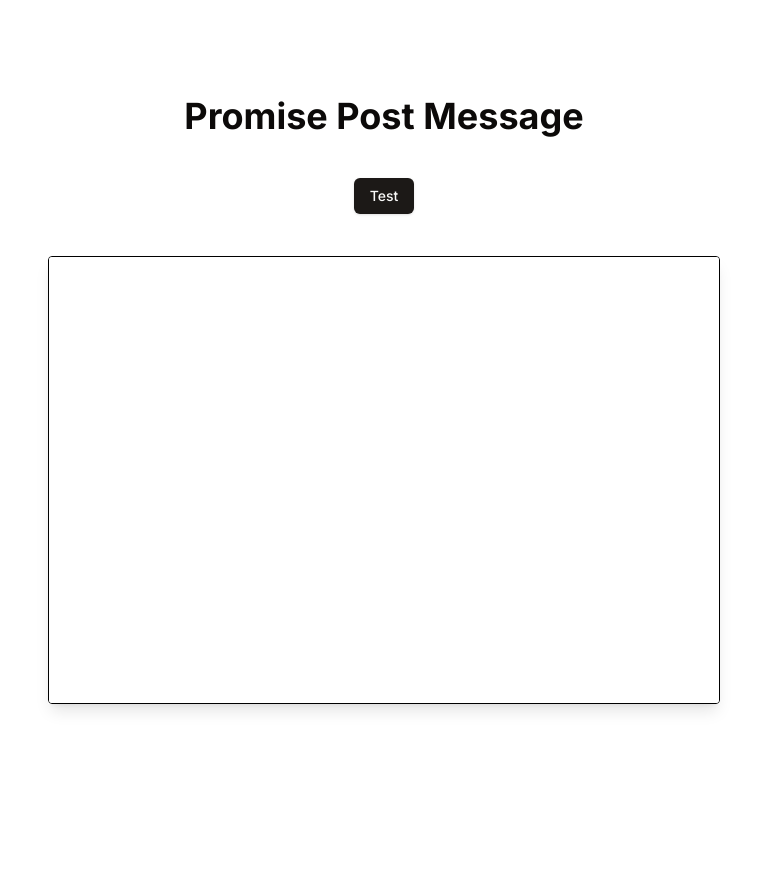
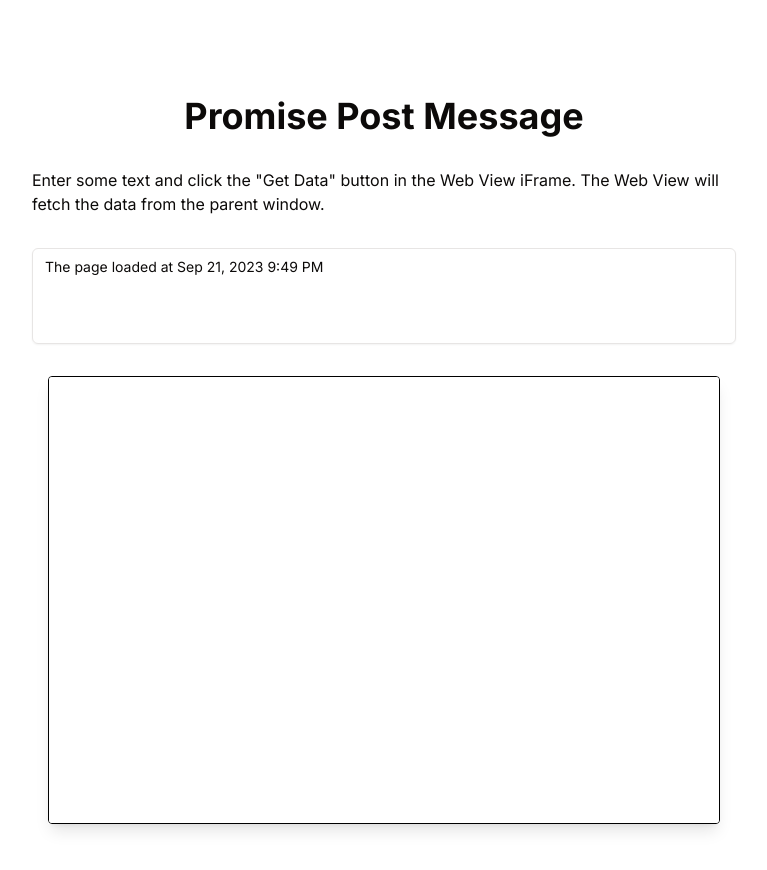
Before and after one commit to khou22/async-post-message, a Next.js app: page / in a window 1280 px wide. Shown: the top 870 px of the page, without its empty margins (256-1023 px from the left). Before the commit the page ends 800 px from the top, so only its background shows below. Built offline with nearby package versions, Linux system fonts and the light colour scheme.

Commit message:
Setting up homepage text area

```diff
--- a/package.json
+++ b/package.json
@@ -20,6 +20,8 @@
     "clsx": "^2.0.0",
     "eslint": "8.49.0",
     "eslint-config-next": "13.5.2",
+    "lucide-react": "^0.279.0",
+    "moment": "^2.29.4",
     "next": "13.5.2",
     "postcss": "8.4.30",
     "react": "18.2.0",
--- a/src/app/page.tsx
+++ b/src/app/page.tsx
@@ -1,12 +1,16 @@
 "use client";
 
 import { AspectRatio } from "@/components/ui/aspect-ratio";
-import { Button } from "@/components/ui/button";
+import { Textarea } from "@/components/ui/textarea";
 import { PAGES } from "@/utils/pages";
-import { useRef } from "react";
+import moment from "moment";
+import { useRef, useState } from "react";
 
 export default function Home() {
   const iframeRef = useRef<HTMLIFrameElement>(null);
+  const [textValue, setTextValue] = useState(
+    `The page loaded at ${moment().format("lll")}`
+  );
 
   const postMessageToIFrame = (message: any) => {
     if (iframeRef.current) {
@@ -15,9 +19,18 @@
   };
 
   return (
-    <main className="flex min-h-screen flex-col items-center justify-between p-24 gap-y-8">
+    <main className="flex min-h-screen flex-col items-center justify-start p-24 gap-y-8 max-w-4xl m-auto">
       <h1 className="text-4xl font-bold">Promise Post Message</h1>
-      <Button>Test</Button>
+      <p>
+        Enter some text and click the &quot;Get Data&quot; button in the Web
+        View iFrame. The Web View will fetch the data from the parent window.
+      </p>
+      <Textarea
+        placeholder="Enter some text"
+        value={textValue}
+        onChange={(e) => setTextValue(e.target.value)}
+        className="w-full h-24 resize-none"
+      />
 
       <div className="max-w-2xl w-full shadow-lg">
         <AspectRatio ratio={3 / 2}>
--- a/src/app/webview/page.tsx
+++ b/src/app/webview/page.tsx
@@ -1,6 +1,8 @@
 "use client";
 
+import { Alert, AlertDescription, AlertTitle } from "@/components/ui/alert";
 import { Button } from "@/components/ui/button";
+import { AlertTriangle } from "lucide-react";
 import { NextPage } from "next";
 import { useCallback, useState } from "react";
 
@@ -20,10 +22,21 @@
   return (
     <div className="flex flex-col items-center justify-center p-4 max-w-md m-auto gap-y-8">
       <h1 className="text-3xl">Web View</h1>
+
+      {!parent ? (
+        <Alert>
+          <AlertTriangle className="h-4 w-4" />
+          <AlertTitle>Not an iFrame</AlertTitle>
+          <AlertDescription>
+            This page must be loaded in an iFrame!
+          </AlertDescription>
+        </Alert>
+      ) : (
+        <>
           <p>
             Click the button below to fetch data from the parent window. It will
-        make a request via the synchronous `postMessage` API, but will be used
-        as if it were an asynchronous request.
+            make a request via the synchronous `postMessage` API, but will be
+            used as if it were an asynchronous request.
           </p>
 
           <div className="flex flex-col justify-center items-center gap-y-2">
@@ -34,6 +47,8 @@
               Will fire a promise wrapped postMessage.
             </p>
           </div>
+        </>
+      )}
     </div>
   );
 };
--- /dev/null
+++ b/src/components/ui/alert.tsx
@@ -0,0 +1,59 @@
+import * as React from "react"
+import { cva, type VariantProps } from "class-variance-authority"
+
+import { cn } from "@/lib/utils"
+
+const alertVariants = cva(
+  "relative w-full rounded-lg border px-4 py-3 text-sm [&>svg+div]:translate-y-[-3px] [&>svg]:absolute [&>svg]:left-4 [&>svg]:top-4 [&>svg]:text-foreground [&>svg~*]:pl-7",
+  {
+    variants: {
+      variant: {
+        default: "bg-background text-foreground",
+        destructive:
+          "border-destructive/50 text-destructive dark:border-destructive [&>svg]:text-destructive",
+      },
+    },
+    defaultVariants: {
+      variant: "default",
+    },
+  }
+)
+
+const Alert = React.forwardRef<
+  HTMLDivElement,
+  React.HTMLAttributes<HTMLDivElement> & VariantProps<typeof alertVariants>
+>(({ className, variant, ...props }, ref) => (
+  <div
+    ref={ref}
+    role="alert"
+    className={cn(alertVariants({ variant }), className)}
+    {...props}
+  />
+))
+Alert.displayName = "Alert"
+
+const AlertTitle = React.forwardRef<
+  HTMLParagraphElement,
+  React.HTMLAttributes<HTMLHeadingElement>
+>(({ className, ...props }, ref) => (
+  <h5
+    ref={ref}
+    className={cn("mb-1 font-medium leading-none tracking-tight", className)}
+    {...props}
+  />
+))
+AlertTitle.displayName = "AlertTitle"
+
+const AlertDescription = React.forwardRef<
+  HTMLParagraphElement,
+  React.HTMLAttributes<HTMLParagraphElement>
+>(({ className, ...props }, ref) => (
+  <div
+    ref={ref}
+    className={cn("text-sm [&_p]:leading-relaxed", className)}
+    {...props}
+  />
+))
+AlertDescription.displayName = "AlertDescription"
+
+export { Alert, AlertTitle, AlertDescription }
--- /dev/null
+++ b/src/components/ui/textarea.tsx
@@ -0,0 +1,24 @@
+import * as React from "react"
+
+import { cn } from "@/lib/utils"
+
+export interface TextareaProps
+  extends React.TextareaHTMLAttributes<HTMLTextAreaElement> {}
+
+const Textarea = React.forwardRef<HTMLTextAreaElement, TextareaProps>(
+  ({ className, ...props }, ref) => {
+    return (
+      <textarea
+        className={cn(
+          "flex min-h-[60px] w-full rounded-md border border-input bg-transparent px-3 py-2 text-sm shadow-sm placeholder:text-muted-foreground focus-visible:outline-none focus-visible:ring-1 focus-visible:ring-ring disabled:cursor-not-allowed disabled:opacity-50",
+          className
+        )}
+        ref={ref}
+        {...props}
+      />
+    )
+  }
+)
+Textarea.displayName = "Textarea"
+
+export { Textarea }
```
Also changed, not shown: 1 other file (tests, documents, lock files or other folders). Lines whose indentation alone changed are shown as unchanged.
